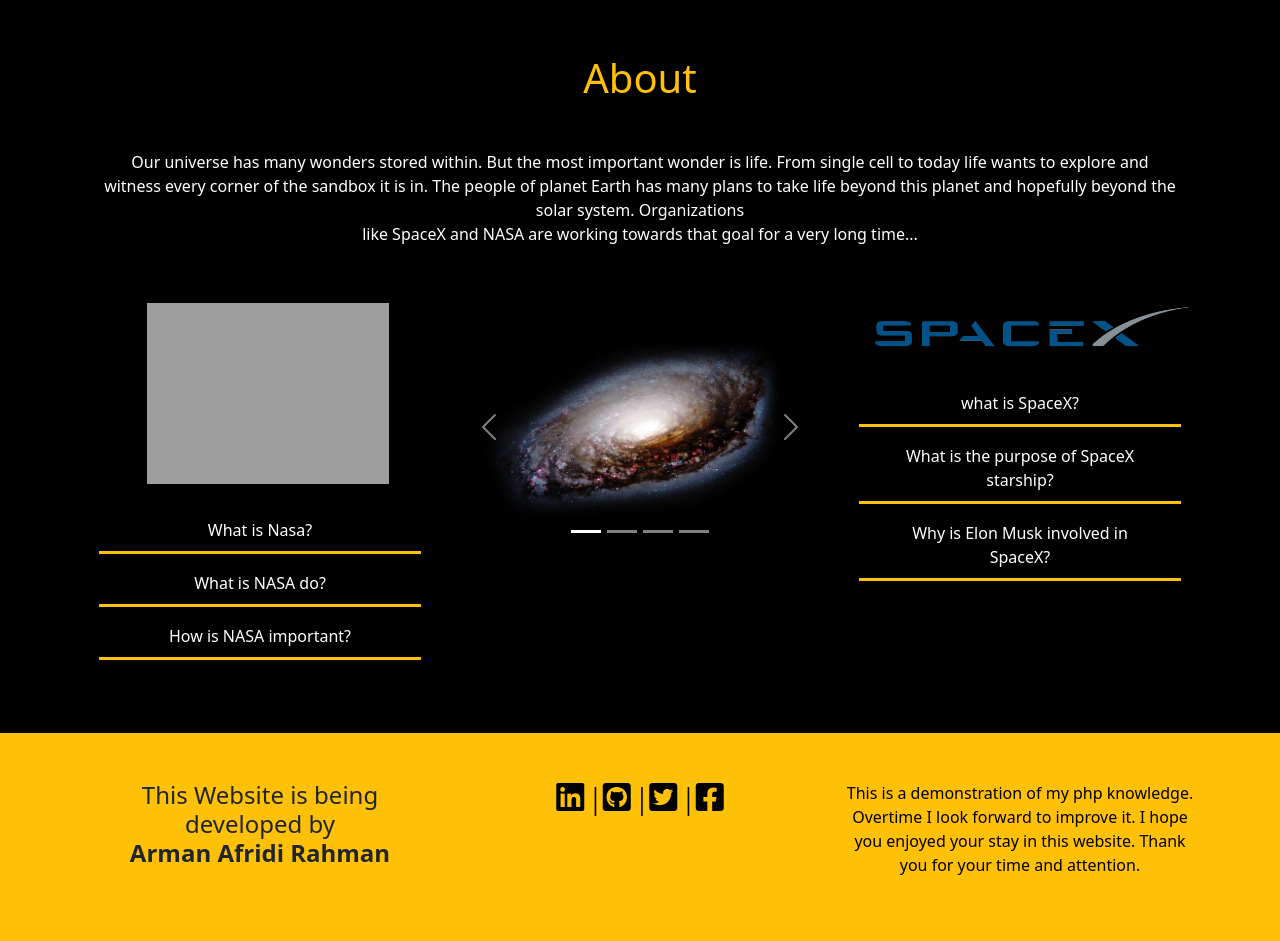
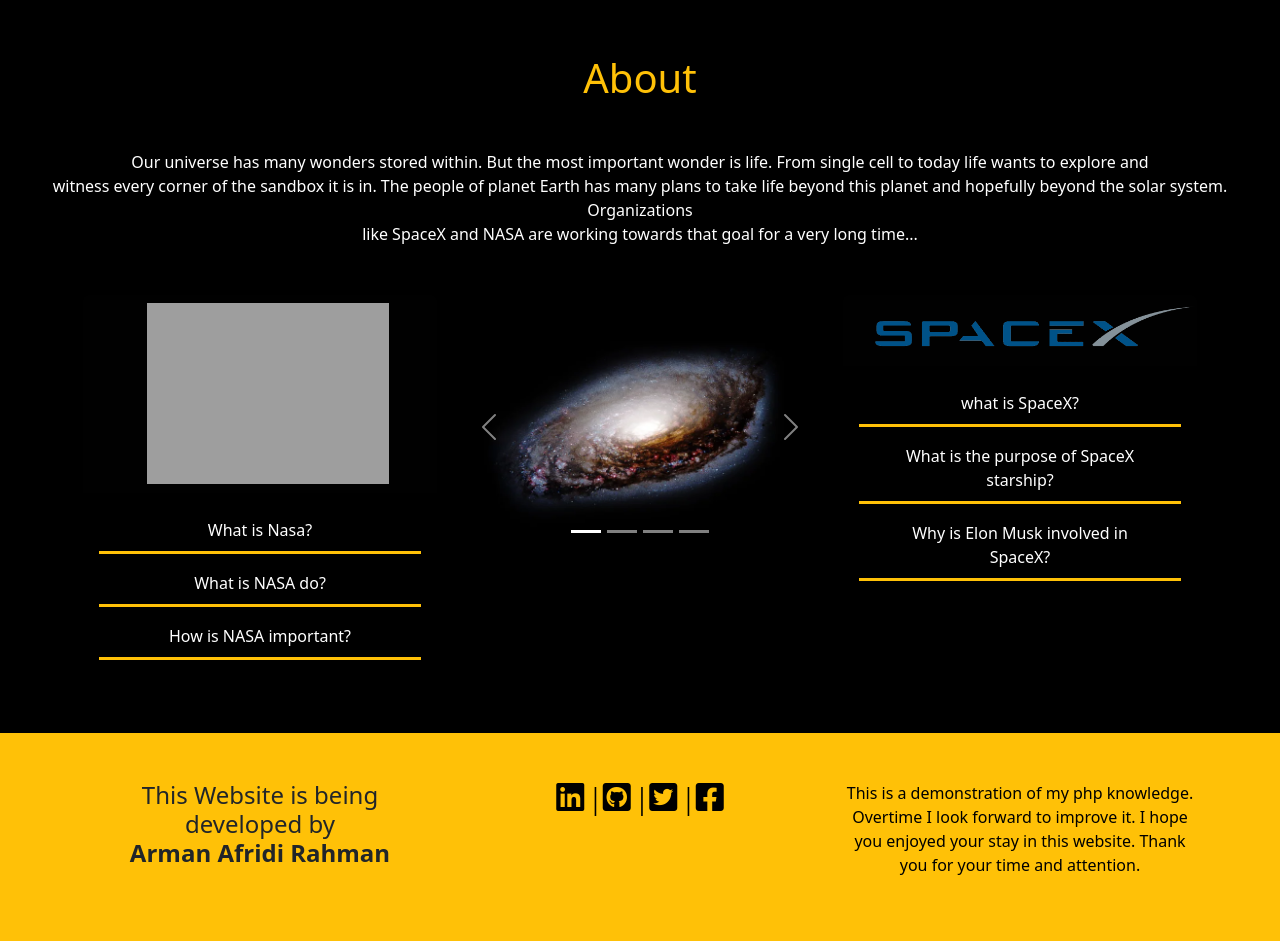
Before and after one commit to ArmanAfridiRahman/Raw-PHP-Website, a PHP site: page / in a window 1280 px wide. Shown: the part 725-1666 px from the top of the page. Run offline with PHP 8.4, Linux system fonts and the light colour scheme; grey boxes are pictures that could not be loaded.

Commit message:
version 1.1

```diff
--- a/app/classes/HomeContent.php
+++ b/app/classes/HomeContent.php
@@ -11,6 +11,7 @@
         $this->contents = [
             0 => [
                 'id' => 1,
+
                 'video' => 'assets/videos/animation.mp4',
                 'video_head' => 'To the mind that is still, <br/>the whole universe surrenders.',
                 'video_head_span' => "- Lao Tzu",
--- a/views/header.php
+++ b/views/header.php
@@ -37,7 +37,7 @@
 
                                     <?php if($menu['dropdown']) {?>
                                         <li class="dropdown dropdown-hover">
-                                            <a href="" class="dropdown-toggle nav-link text-uppercase rounded-3 px-3 "><?php echo $menu['name'];?></a>
+                                            <a class="dropdown-toggle nav-link text-uppercase rounded-3 px-3 "><?php echo $menu['name'];?></a>
                                             <ul class="dropdown-menu dropdown-menu-dark py-2 w-50 ms-2 ms-lg-0 ">
                                                 <?php foreach ($categories as $category) {?>
                                                     <?php if($menu['id'] == $category['menu_id']) {?>
--- a/views/home.php
+++ b/views/home.php
@@ -32,7 +32,7 @@
 
     <section id="about" class="py-5 bg-black">
         <h1 class="text-warning text-center mb-5">About</h1>
-        <p class="text-center text-white px-5 mx-5 mb-4">
+        <p class="text-center text-white px-5 mb-4">
             <?php echo $homeContent['about_pera'];?>
         </p>
 
```
Also changed, not shown: assets/img/alternate.png (added).
